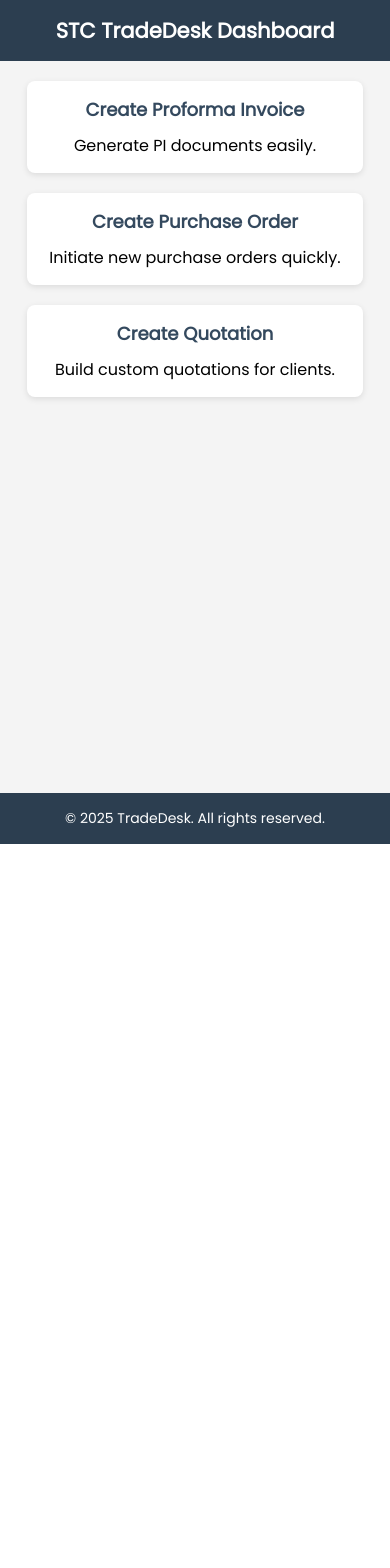
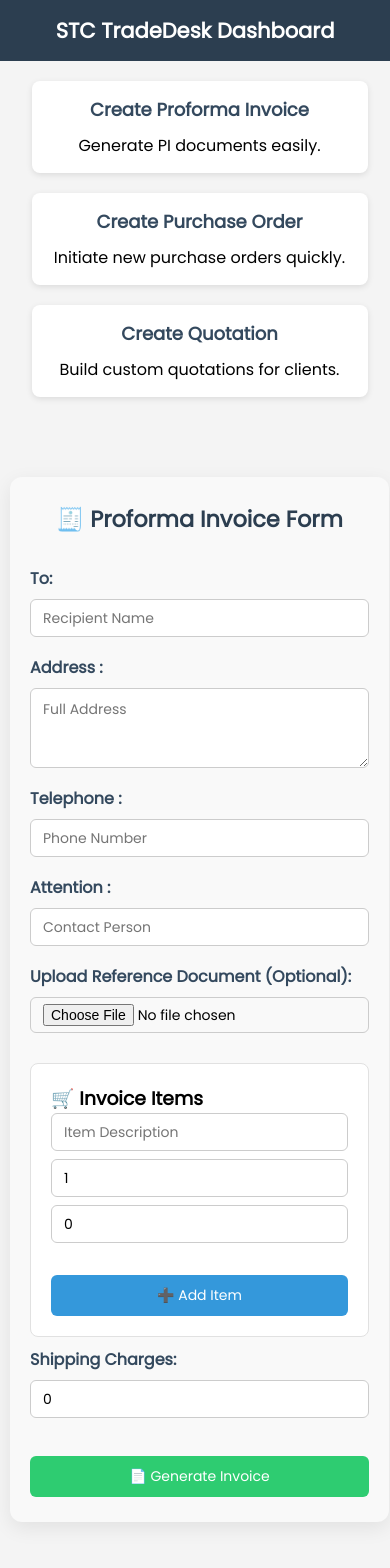
Before and after one commit to rahulyadav-2003/StcTradeTask, an Angular app: page /pi in a window 390 px wide. Shown: the top 1568 px of the page. Before the commit the page ends 844 px from the top, so only its background shows below. Built offline with nearby package versions, Linux system fonts and the light colour scheme.

Commit message:
working on the pi pdf download

```diff
--- a/src/app/dashboard/dashboard.component.ts
+++ b/src/app/dashboard/dashboard.component.ts
@@ -7,27 +7,27 @@ import { Router, ActivatedRoute, NavigationEnd } from '@angular/router';
   styleUrls: ['./dashboard.component.css']
 })
 export class DashboardComponent implements OnInit {
-  viewOutlet: boolean = false;
-  currentPath: string = '';
+ viewOutlet: boolean = false;
 
   constructor(private router: Router) {}
 
   ngOnInit(): void {
+    this.checkRoute(this.router.url); // for first load
+
     this.router.events.subscribe(event => {
       if (event instanceof NavigationEnd) {
-        this.currentPath = event.urlAfterRedirects.replace('/', '');
-        this.viewOutlet = ['pi', 'po', 'quotation'].includes(this.currentPath);
+        this.checkRoute(event.urlAfterRedirects);
       }
     });
   }
 
+  private checkRoute(url: string): void {
+    // If URL is only root '/', hide outlet
+    // If URL is '/pi', '/po', or '/quotation', show outlet
+    this.viewOutlet = ['/pi', '/po', '/quotation'].some(path => url.startsWith(path));
+  }
+
   navigateTo(path: string): void {
-    if (this.currentPath === path && this.viewOutlet) {
-      // Second click on the same card - hide form
-      this.router.navigate(['/']);
-    } else {
-      // First click or different card - show form
-      this.router.navigate(['/' + path]);
-    }
+    this.router.navigate(['/' + path]);
   }
 }
--- a/src/app/pi/pi.component.css
+++ b/src/app/pi/pi.component.css
@@ -84,7 +84,7 @@ textarea:focus {
   border: 1px solid #e1e1e1;
 }
 
-.item-row {
+.stc-item-row {
   display: grid;
   grid-template-columns: 2fr 1fr 1fr auto;
   gap: 10px;
@@ -92,7 +92,7 @@ textarea:focus {
   align-items: center;
 }
 
-.item-row input {
+.stc-item-row input {
   height: 38px;
   padding: 8px 12px;
   font-size: 14px;
@@ -102,13 +102,13 @@ textarea:focus {
   transition: border-color 0.2s;
 }
 
-.item-row input:focus {
+.stc-item-row input:focus {
   border-color: #3498db;
   outline: none;
   background: #eaf6ff;
 }
 
-.item-row button {
+.stc-item-row button {
   background-color: #e74c3c;
   color: white;
   border: none;
@@ -120,7 +120,7 @@ textarea:focus {
   transition: background-color 0.2s;
 }
 
-.item-row button:hover {
+.stc-item-row button:hover {
   background-color: #c0392b;
 }
 
@@ -391,7 +391,7 @@ Responsive layout adjustments
     grid-column: auto;
   }
 
-  .item-row {
+  .stc-item-row {
     grid-template-columns: 2fr 1fr 1fr auto;
   }
 }
@@ -411,12 +411,12 @@ Responsive layout adjustments
     gap: 8px;
   }
 
-  .item-row {
+  .stc-item-row {
     grid-template-columns: 1fr;
     gap: 8px;
   }
 
-  .item-row button {
+  .stc-item-row button {
     width: 100%;
     margin-top: 6px;
   }
--- a/src/app/pi/pi.component.html
+++ b/src/app/pi/pi.component.html
@@ -33,7 +33,7 @@
         <div class="item-section">
             <h3>🛒 Invoice Items</h3>
 
-            <div class="item-row" *ngFor="let item of invoiceDetails.items; let i = index">
+            <div class="stc-item-row" *ngFor="let item of invoiceDetails.items; let i = index">
                 <input type="text" [(ngModel)]="item.description" [name]="'description' + i"
                     placeholder="Item Description" />
                 <input type="number" [(ngModel)]="item.qty" [name]="'qty' + i" placeholder="Qty" min="0" />
--- a/src/app/pi/pi.component.ts
+++ b/src/app/pi/pi.component.ts
@@ -130,6 +130,8 @@ getPiNumber(): string {
     // Save PDF file
     pdf.save('invoice.pdf');
   });
+  this.showInvoice = false;
+
 }
 
 
```
